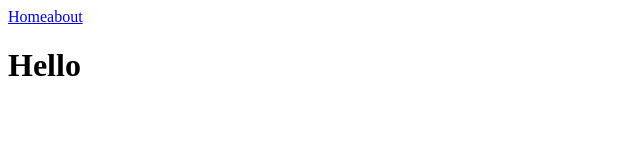
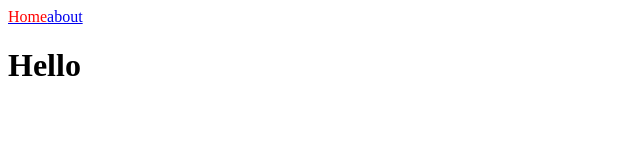
Before and after one commit to leaisrevolution/Fullstack-project, a Next.js app in the folder nextjs-basic/nextjs-intro/: page / in a window 1280 px wide. Shown: the top 160 px of the page, without its empty margins (0-640 px from the left). Built offline with nearby package versions, Linux system fonts and the light colour scheme.

Commit message:
[Add] router.pathname

```diff
--- a/nextjs-basic/nextjs-intro/components/NavBar.js
+++ b/nextjs-basic/nextjs-intro/components/NavBar.js
@@ -1,10 +1,15 @@
 import Link from 'next/link';
+import { useRouter } from 'next/router';
 
 export default function NavBar() {
+  const router = useRouter();
+  console.log('router', router);
   return (
     <nav>
       <Link href="/">
-        <>Home</>
+        <span style={{ color: router.pathname === '/' ? 'red' : 'blue' }}>
+          Home
+        </span>
       </Link>
       <Link href="/about">
         <>about</>
```
